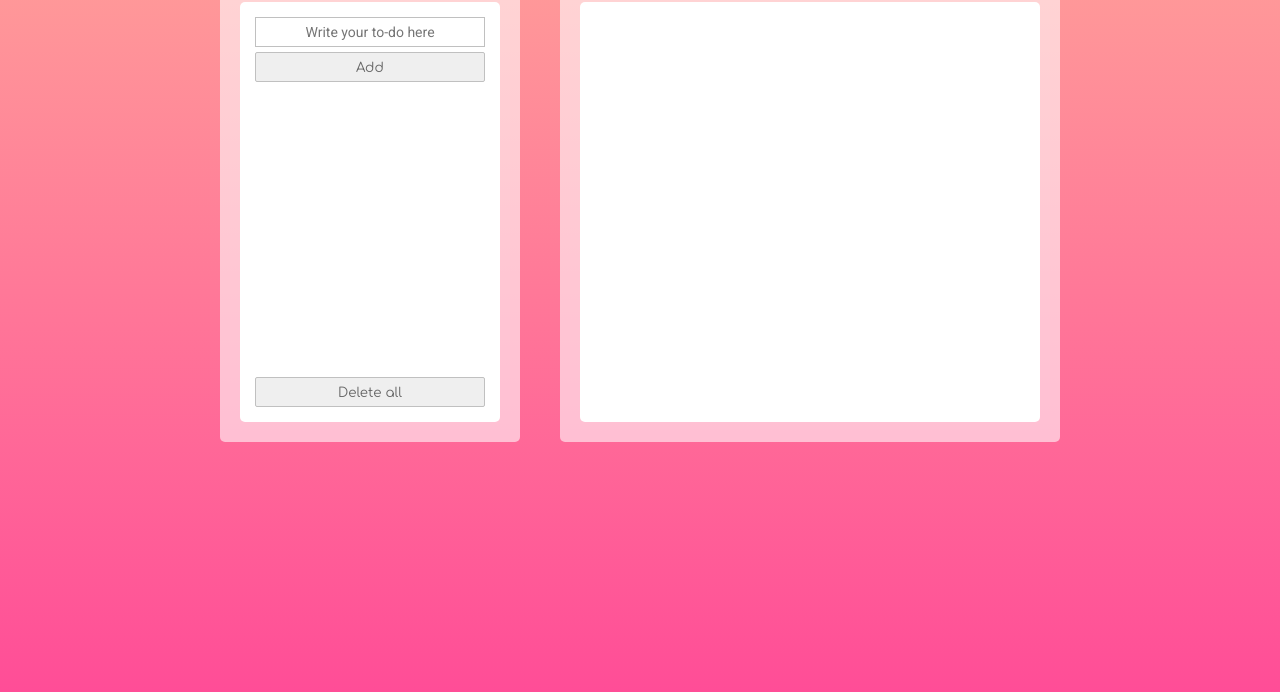
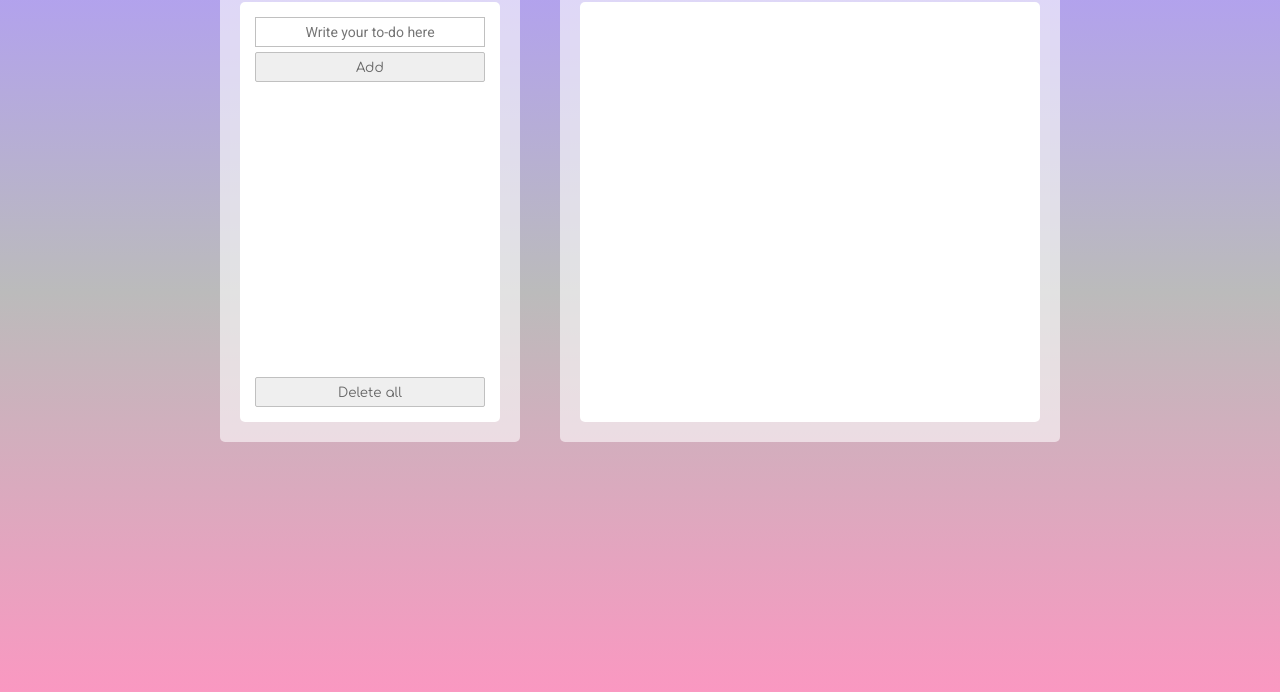
Before and after one commit to camilaheinzmann/my-to-do-list, a plain HTML site: page index.html in a window 1280 px wide. Shown: the part 108-800 px from the top of the page. Drawn offline with Linux system fonts and the light colour scheme.

Commit message:
alteracao bg

```diff
--- a/css/style.css
+++ b/css/style.css
@@ -44,7 +44,7 @@ h1 {
     display: flex;
     justify-content: center;
     padding-top: 50px;
-    background: linear-gradient(#ffa399, #ff4d97);
+    background: linear-gradient(#af99ff, #bbbbbb, #fa98c1);
     width: 100%;
     height: 100%;
 }
```
